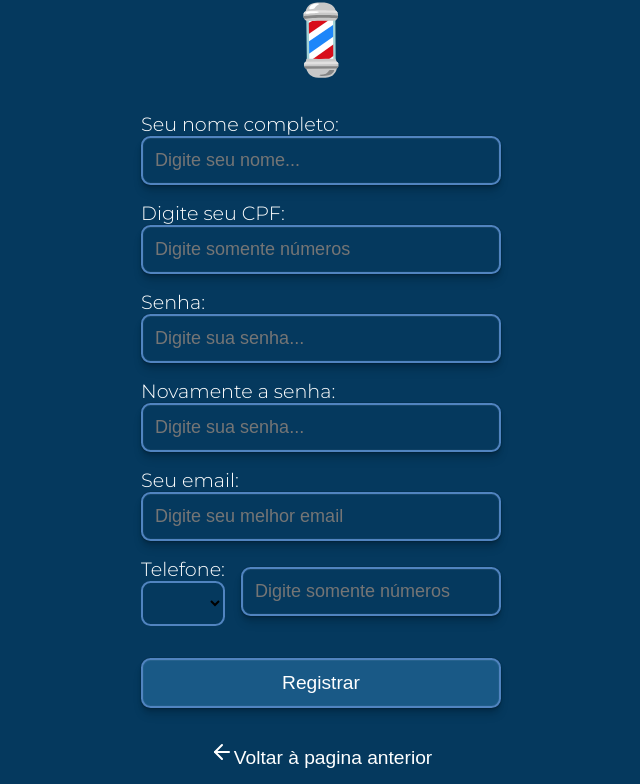
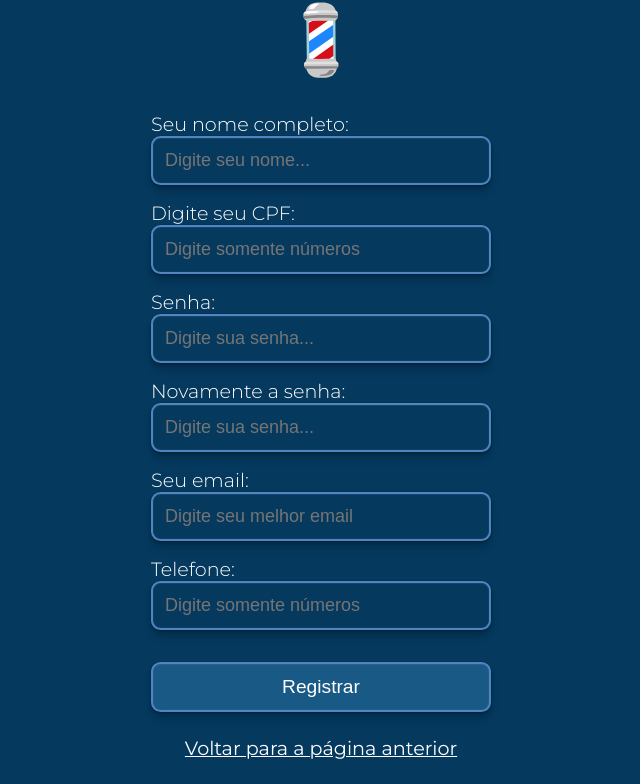
Before and after one commit to Ianalas/AgendamentoBarbearia, a website built with Vite: page frontend/src/pages/Register/register.html in a window 1280 px wide. Shown: the part 95-879 px from the top of the page, without its empty margins (319-959 px from the left). Built offline with nearby package versions, Linux system fonts and the light colour scheme.

Commit message:
maria: register page

```diff
--- a/frontend/src/pages/Register/register.css
+++ b/frontend/src/pages/Register/register.css
@@ -29,6 +29,7 @@ img {
   flex-direction: column;
   gap: 1rem;
   margin-top: 2rem;
+  width: 340px;
 }
 
 .input-box {
@@ -49,6 +50,7 @@ input {
   border-radius: 0.6rem;
   padding: 12px;
   font-size: 18px;
+  width: 100%;
 }
 
 .input-tel {
@@ -73,18 +75,17 @@ select {
   margin-top: 1rem;
   color: #fff;
   font-size: 1.2rem;
+  cursor: pointer;
+  transition: .3s ease-in-out;
 }
 
-.back-btn {
-  display: flex;
-  align-items: center;
-  color: #fff;
-  margin-top: 1rem;
+.register-btn:hover {
+  background-color: #5184C0;
 }
 
-.back-btn button{
-  background-color: transparent;
-  border: none;
+a {
   font-size: 1.2rem;
   color: #fff;
+  padding: 1.5rem 0 1.5rem 0;
+  cursor: pointer;
 }
--- a/frontend/src/pages/Register/register.html
+++ b/frontend/src/pages/Register/register.html
@@ -35,18 +35,13 @@
         <label>Seu email:</label>
         <input type="email" placeholder="Digite seu melhor email">
       </div>
-      <div class="input-tel">
         <div class="input-box">
           <label>Telefone:</label>
-          <select></select>
+          <input type="tel" placeholder="Digite somente números">
         </div>
-        <div><input type="tel" placeholder="Digite somente números"></div>
-      </div>
       <button class="register-btn">Registrar</button>
     </form>
-    <div class="back-btn">
-      <button><img src="../../../assets/arrow-left.svg" alt="arrow left icon"><span>Voltar à pagina anterior</span></button>
-    </div>
+     <a href="../Login/login.html">Voltar para a página anterior</a>
 </body>
 
 </html>
```
